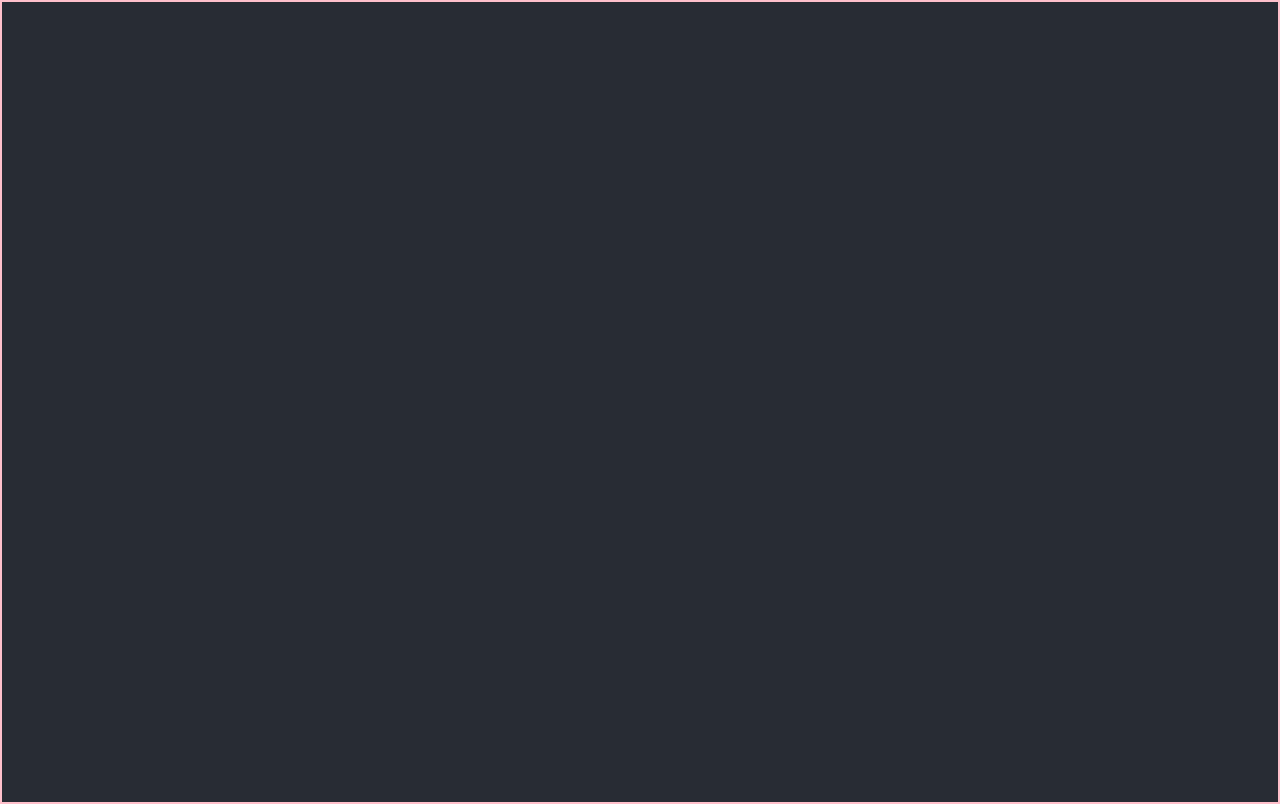
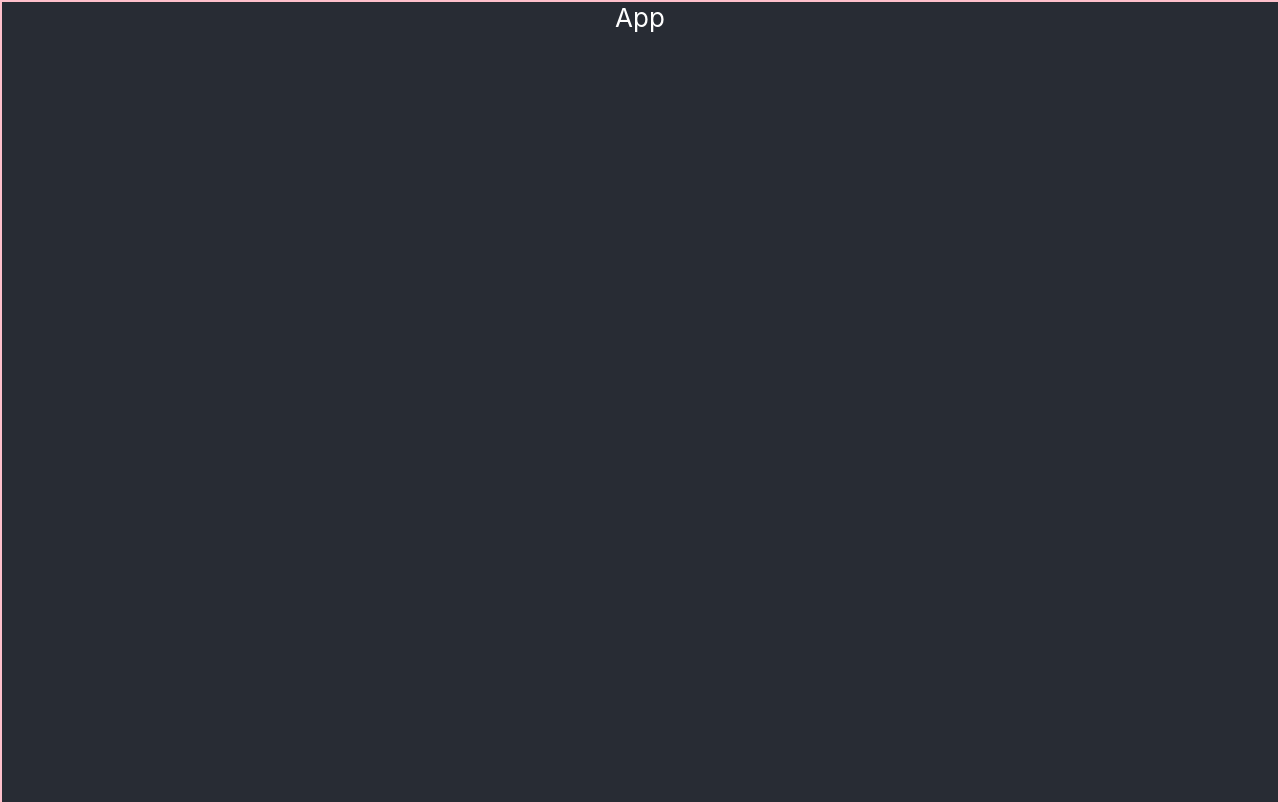
Before and after one commit to JustWaveThings/cv-app, a React (Create React App) app in the folder cv-app/: page / in a window 1280 px wide. Built offline with nearby package versions, Linux system fonts and the light colour scheme.

Commit message:
Change to class component

```diff
--- a/cv-app/src/App.js
+++ b/cv-app/src/App.js
@@ -1,7 +1,10 @@
+import React, { Component } from 'react';
 import './App.css';
 
-function App() {
-	return <div className="App"></div>;
+export class App extends Component {
+	render() {
+		return <div className="App">App</div>;
+	}
 }
 
 export default App;
```
